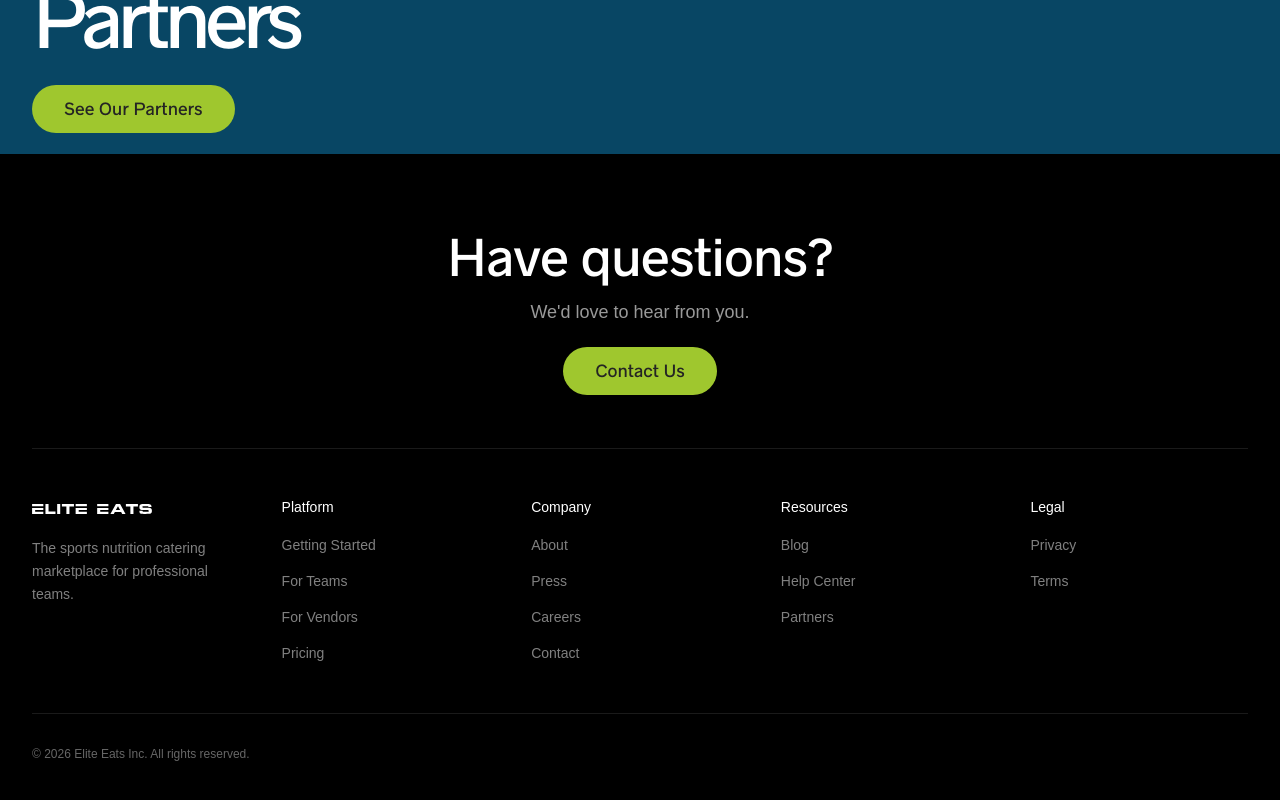
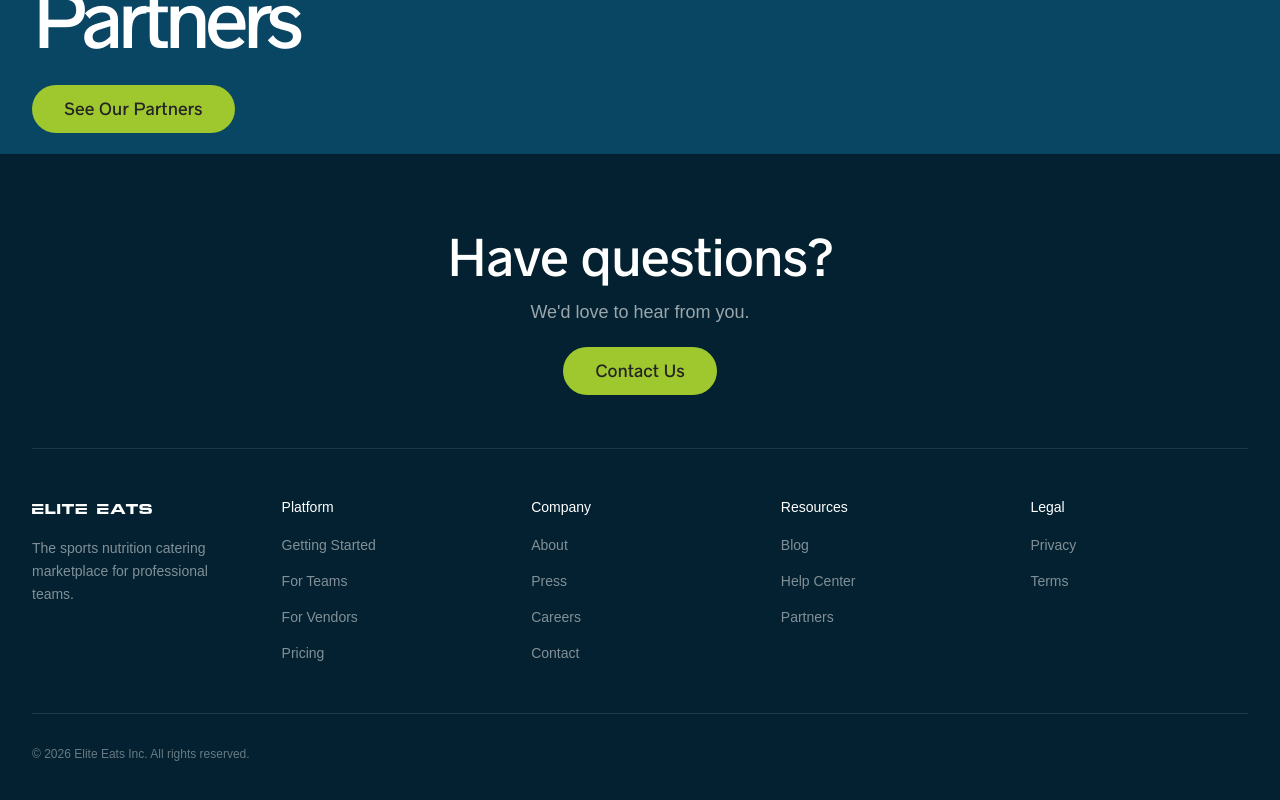
Before and after one commit to ajferron/elite-eats, a Next.js app: page / in a window 1280 px wide. Shown: the part 3941-4741 px from the top of the page. Built offline with nearby package versions, Linux system fonts and the light colour scheme.

Commit message:
change footer bg to darker-azure

```diff
--- a/src/components/Footer.tsx
+++ b/src/components/Footer.tsx
@@ -27,7 +27,7 @@ const navigation: Record<string, { name: string; href: string }[]> = {
 
 export function Footer() {
   return (
-    <footer className="bg-black">
+    <footer className="bg-darker-azure">
       <div className="container-section py-16 lg:py-20">
         {/* CTA */}
         <div className="mb-16 text-center">
```
